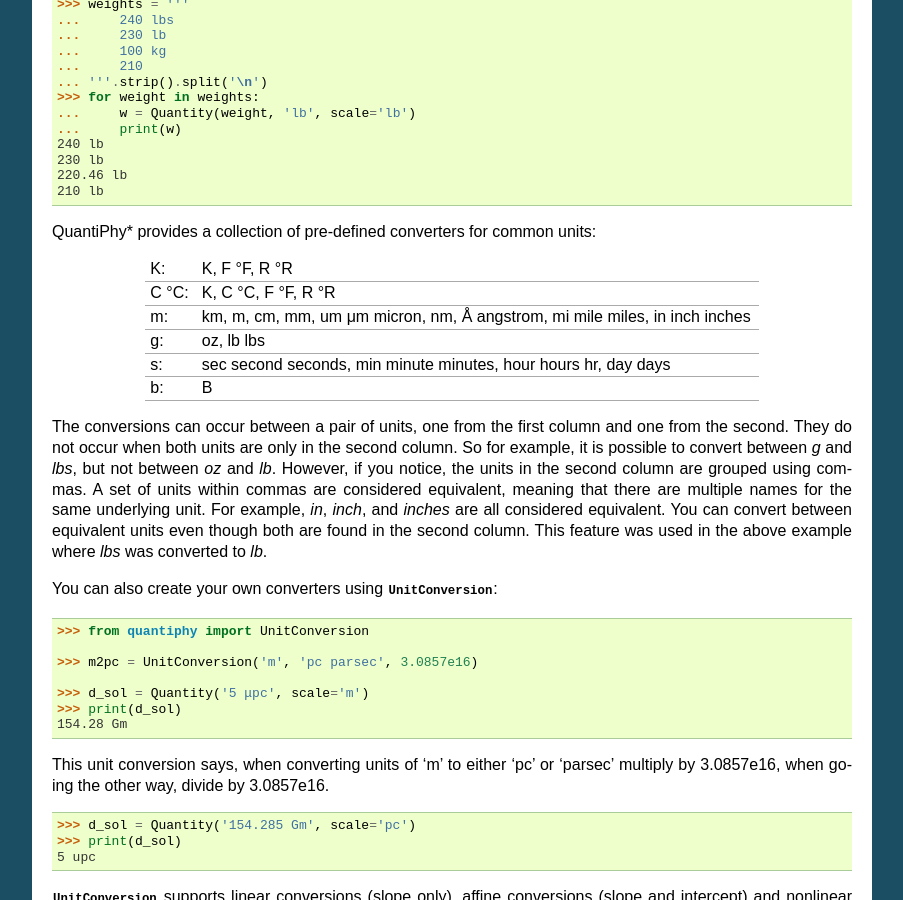
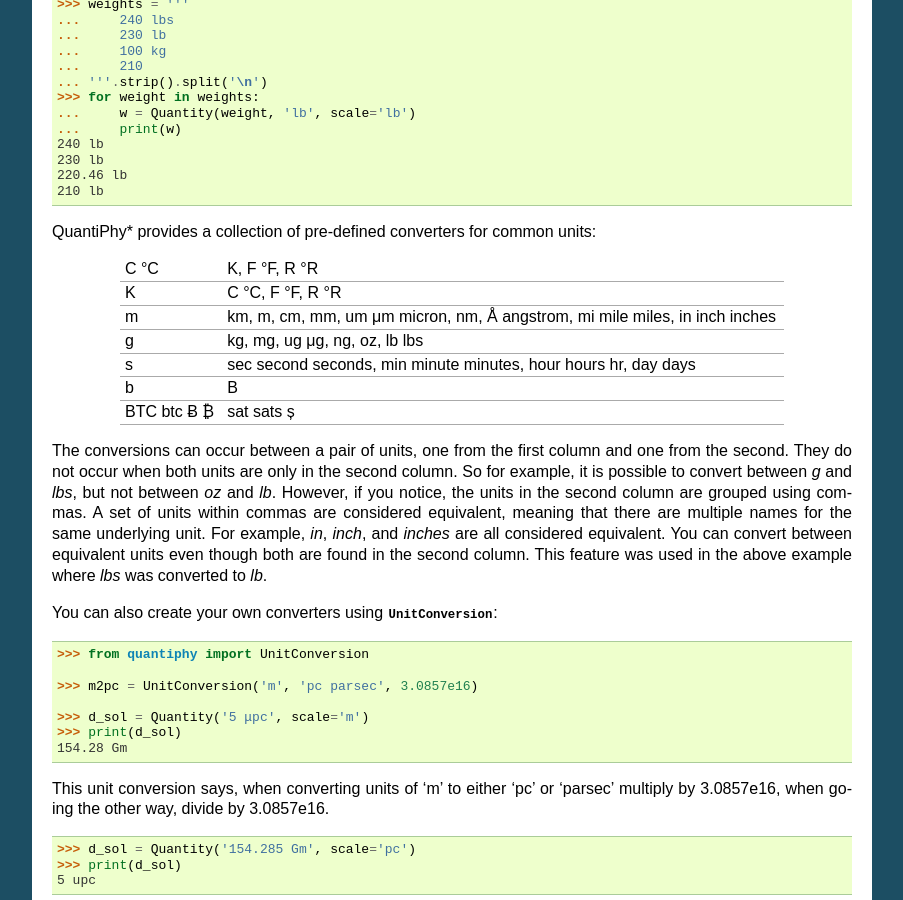
Before and after one commit to KenKundert/quantiphy, a Sphinx documentation site: the page built from doc/user.rst, in a window 1280 px wide and 900 px high, scrolled down 7559 px. Shown: the whole window, without its empty margins (198-1101 px from the left). Built offline with Sphinx 7.4.7, drawn with Linux system fonts in a browser that asks for light colours.

```diff
--- a/doc/examples.rst
+++ b/doc/examples.rst
@@ -799,6 +799,7 @@ like the following:
 
 ..  image:: flicker.svg
 
+
 .. cryptocurrency example {{{1
 .. _quantiphy cryptocurrency example:
 
--- a/doc/user.rst
+++ b/doc/user.rst
@@ -544,15 +544,16 @@ consistent units.  For example:
 
 QuantiPhy* provides a collection of pre-defined converters for common units:
 
-====== ================================================================
-K:     K, F °F, R °R
-C °C:  K, C °C, F °F, R °R
-m:     km, m, cm, mm, um μm micron, nm, Å angstrom, mi mile miles,
-       in inch inches
-g:     oz, lb lbs
-s:     sec second seconds, min minute minutes, hour hours hr, day days
-b:     B
-====== ================================================================
+=========== ================================================================
+C °C        K, F °F, R °R
+K           C °C, F °F, R °R
+m           km, m, cm, mm, um μm micron, nm, Å angstrom, mi mile miles,
+            in inch inches
+g           kg, mg, ug μg, ng, oz, lb lbs
+s           sec second seconds, min minute minutes, hour hours hr, day days
+b           B
+BTC btc Ƀ ₿ sat sats ș
+=========== ================================================================
 
 The conversions can occur between a pair of units, one from the first column and
 one from the second. They do not occur when both units are only in the second
```
Also changed, not shown: quantiphy.py (+7 -1 lines).
